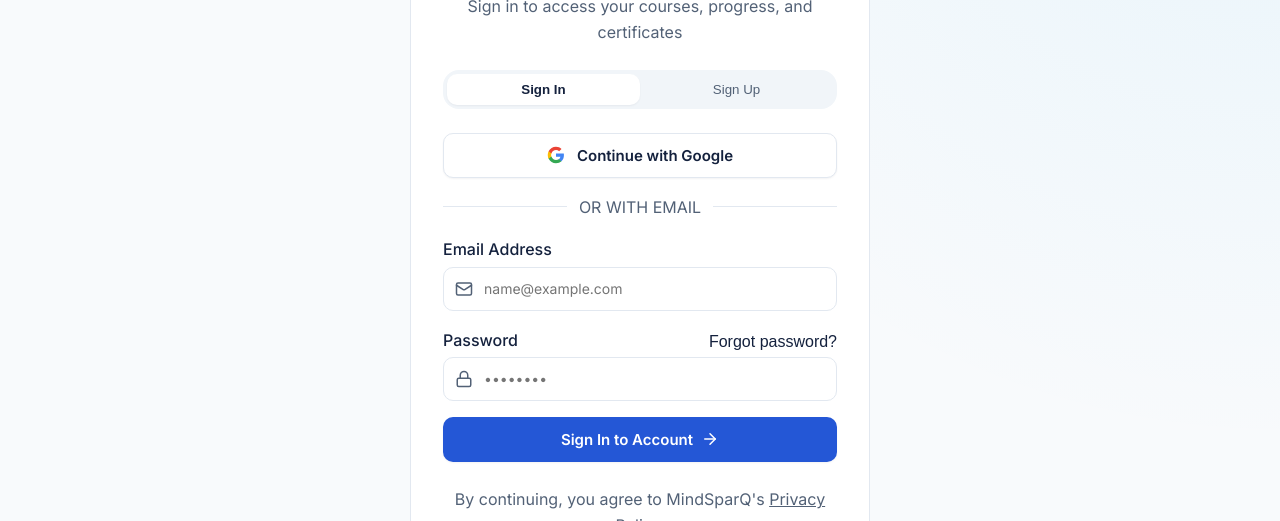
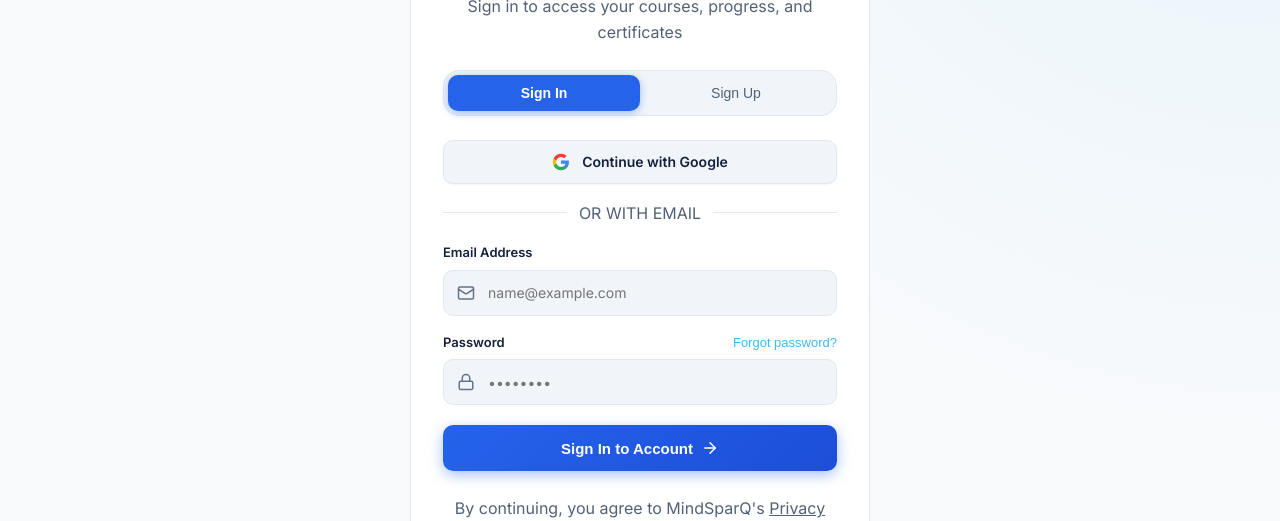
Before and after one commit to roadofriot/mindsparq-official-website, a React (Vite) app: page /auth in a window 1280 px wide. Shown: the part 417-938 px from the top of the page. Built offline with nearby package versions, Linux system fonts and the light colour scheme; no server answers.

Commit message:
feat: add AboutPage and AuthPage components for institutional profile and user authentication

```diff
--- a/src/pages/AuthPage.tsx
+++ b/src/pages/AuthPage.tsx
@@ -154,10 +154,11 @@ export const AuthPage: React.FC = () => {
           <div
             style={{
               display: 'flex',
-              backgroundColor: 'var(--color-surface-hover)',
+              backgroundColor: 'var(--color-surface-elevated)',
               borderRadius: 'var(--radius-lg)',
               padding: '4px',
-              marginBottom: 'var(--space-6)'
+              marginBottom: 'var(--space-6)',
+              border: '1px solid var(--color-border)'
             }}
           >
             <button
@@ -165,14 +166,15 @@ export const AuthPage: React.FC = () => {
               onClick={() => { setMode('signin'); setErrorMsg(null); setSuccessMsg(null); }}
               style={{
                 flex: 1,
-                padding: 'var(--space-2)',
+                padding: '10px var(--space-3)',
                 borderRadius: 'var(--radius-md)',
                 border: 'none',
-                background: mode === 'signin' ? 'var(--color-surface)' : 'transparent',
-                color: mode === 'signin' ? 'var(--color-primary-600)' : 'var(--color-text-secondary)',
-                fontWeight: mode === 'signin' ? 600 : 400,
+                background: mode === 'signin' ? '#2563eb' : 'transparent',
+                color: mode === 'signin' ? '#ffffff' : 'var(--color-text-secondary)',
+                fontWeight: mode === 'signin' ? 600 : 500,
+                fontSize: '0.875rem',
                 cursor: 'pointer',
-                boxShadow: mode === 'signin' ? 'var(--shadow-sm)' : 'none',
+                boxShadow: mode === 'signin' ? '0 2px 8px rgba(37, 99, 235, 0.4)' : 'none',
                 transition: 'all var(--transition-fast)'
               }}
             >
@@ -183,14 +185,15 @@ export const AuthPage: React.FC = () => {
               onClick={() => { setMode('signup'); setErrorMsg(null); setSuccessMsg(null); }}
               style={{
                 flex: 1,
-                padding: 'var(--space-2)',
+                padding: '10px var(--space-3)',
                 borderRadius: 'var(--radius-md)',
                 border: 'none',
-                background: mode === 'signup' ? 'var(--color-surface)' : 'transparent',
-                color: mode === 'signup' ? 'var(--color-primary-600)' : 'var(--color-text-secondary)',
-                fontWeight: mode === 'signup' ? 600 : 400,
+                background: mode === 'signup' ? '#2563eb' : 'transparent',
+                color: mode === 'signup' ? '#ffffff' : 'var(--color-text-secondary)',
+                fontWeight: mode === 'signup' ? 600 : 500,
+                fontSize: '0.875rem',
                 cursor: 'pointer',
-                boxShadow: mode === 'signup' ? 'var(--shadow-sm)' : 'none',
+                boxShadow: mode === 'signup' ? '0 2px 8px rgba(37, 99, 235, 0.4)' : 'none',
                 transition: 'all var(--transition-fast)'
               }}
             >
@@ -254,7 +257,13 @@ export const AuthPage: React.FC = () => {
                 alignItems: 'center',
                 justifyContent: 'center',
                 gap: 'var(--space-3)',
-                padding: 'var(--space-3)',
+                padding: '11px var(--space-4)',
+                borderRadius: 'var(--radius-md)',
+                backgroundColor: 'var(--color-surface-elevated)',
+                border: '1px solid var(--color-border)',
+                color: 'var(--color-text-primary)',
+                fontWeight: 600,
+                fontSize: '0.875rem',
                 marginBottom: 'var(--space-4)'
               }}
             >
@@ -303,10 +312,10 @@ export const AuthPage: React.FC = () => {
                 htmlFor="displayName"
                 style={{
                   display: 'block',
-                  fontSize: 'var(--font-sm)',
-                  fontWeight: 500,
-                  marginBottom: 'var(--space-1)',
-                  color: 'var(--color-text)'
+                  fontSize: '0.8125rem',
+                  fontWeight: 600,
+                  marginBottom: '6px',
+                  color: 'var(--color-text-primary)'
                 }}
               >
                 Full Name
@@ -316,10 +325,11 @@ export const AuthPage: React.FC = () => {
                   size={18}
                   style={{
                     position: 'absolute',
-                    left: '12px',
+                    left: '14px',
                     top: '50%',
                     transform: 'translateY(-50%)',
-                    color: 'var(--color-text-secondary)'
+                    color: 'var(--color-text-muted)',
+                    pointerEvents: 'none'
                   }}
                 />
                 <input
@@ -329,8 +339,26 @@ export const AuthPage: React.FC = () => {
                   value={displayName}
                   onChange={(e) => setDisplayName(e.target.value)}
                   placeholder="e.g. Suman Sharma"
-                  className="input-field"
-                  style={{ paddingLeft: '40px', width: '100%' }}
+                  style={{
+                    width: '100%',
+                    height: '46px',
+                    padding: '0 16px 0 44px',
+                    borderRadius: 'var(--radius-md)',
+                    backgroundColor: 'var(--color-surface-elevated)',
+                    border: '1px solid var(--color-border)',
+                    color: 'var(--color-text-primary)',
+                    fontSize: '0.875rem',
+                    outline: 'none',
+                    transition: 'border-color var(--transition-fast), box-shadow var(--transition-fast)'
+                  }}
+                  onFocus={(e) => {
+                    e.currentTarget.style.borderColor = '#38bdf8';
+                    e.currentTarget.style.boxShadow = '0 0 0 3px rgba(56, 189, 248, 0.15)';
+                  }}
+                  onBlur={(e) => {
+                    e.currentTarget.style.borderColor = 'var(--color-border)';
+                    e.currentTarget.style.boxShadow = 'none';
+                  }}
                 />
               </div>
             </div>
@@ -341,10 +369,10 @@ export const AuthPage: React.FC = () => {
               htmlFor="email"
               style={{
                 display: 'block',
-                fontSize: 'var(--font-sm)',
-                fontWeight: 500,
-                marginBottom: 'var(--space-1)',
-                color: 'var(--color-text)'
+                fontSize: '0.8125rem',
+                fontWeight: 600,
+                marginBottom: '6px',
+                color: 'var(--color-text-primary)'
               }}
             >
               Email Address
@@ -354,10 +382,11 @@ export const AuthPage: React.FC = () => {
                 size={18}
                 style={{
                   position: 'absolute',
-                  left: '12px',
+                  left: '14px',
                   top: '50%',
                   transform: 'translateY(-50%)',
-                  color: 'var(--color-text-secondary)'
+                  color: 'var(--color-text-muted)',
+                  pointerEvents: 'none'
                 }}
               />
               <input
@@ -367,23 +396,41 @@ export const AuthPage: React.FC = () => {
                 value={email}
                 onChange={(e) => setEmail(e.target.value)}
                 placeholder="name@example.com"
-                className="input-field"
-                style={{ paddingLeft: '40px', width: '100%' }}
+                style={{
+                  width: '100%',
+                  height: '46px',
+                  padding: '0 16px 0 44px',
+                  borderRadius: 'var(--radius-md)',
+                  backgroundColor: 'var(--color-surface-elevated)',
+                  border: '1px solid var(--color-border)',
+                  color: 'var(--color-text-primary)',
+                  fontSize: '0.875rem',
+                  outline: 'none',
+                  transition: 'border-color var(--transition-fast), box-shadow var(--transition-fast)'
+                }}
+                onFocus={(e) => {
+                  e.currentTarget.style.borderColor = '#38bdf8';
+                  e.currentTarget.style.boxShadow = '0 0 0 3px rgba(56, 189, 248, 0.15)';
+                }}
+                onBlur={(e) => {
+                  e.currentTarget.style.borderColor = 'var(--color-border)';
+                  e.currentTarget.style.boxShadow = 'none';
+                }}
               />
             </div>
           </div>
 
           {mode !== 'forgot' && (
-            <div style={{ marginBottom: 'var(--space-4)' }}>
-              <div style={{ display: 'flex', justifyContent: 'space-between', alignItems: 'center' }}>
+            <div style={{ marginBottom: 'var(--space-5)' }}>
+              <div style={{ display: 'flex', justifyContent: 'space-between', alignItems: 'center', marginBottom: '6px' }}>
                 <label
                   htmlFor="password"
                   style={{
                     display: 'block',
-                    fontSize: 'var(--font-sm)',
-                    fontWeight: 500,
-                    marginBottom: 'var(--space-1)',
-                    color: 'var(--color-text)'
+                    fontSize: '0.8125rem',
+                    fontWeight: 600,
+                    margin: 0,
+                    color: 'var(--color-text-primary)'
                   }}
                 >
                   Password
@@ -395,9 +442,11 @@ export const AuthPage: React.FC = () => {
                     style={{
                       background: 'none',
                       border: 'none',
-                      color: 'var(--color-primary-600)',
-                      fontSize: 'var(--font-xs)',
-                      cursor: 'pointer'
+                      color: '#38bdf8',
+                      fontSize: '0.8125rem',
+                      fontWeight: 500,
+                      cursor: 'pointer',
+                      padding: 0
                     }}
                   >
                     Forgot password?
@@ -409,10 +458,11 @@ export const AuthPage: React.FC = () => {
                   size={18}
                   style={{
                     position: 'absolute',
-                    left: '12px',
+                    left: '14px',
                     top: '50%',
                     transform: 'translateY(-50%)',
-                    color: 'var(--color-text-secondary)'
+                    color: 'var(--color-text-muted)',
+                    pointerEvents: 'none'
                   }}
                 />
                 <input
@@ -422,8 +472,26 @@ export const AuthPage: React.FC = () => {
                   value={password}
                   onChange={(e) => setPassword(e.target.value)}
                   placeholder="••••••••"
-                  className="input-field"
-                  style={{ paddingLeft: '40px', width: '100%' }}
+                  style={{
+                    width: '100%',
+                    height: '46px',
+                    padding: '0 16px 0 44px',
+                    borderRadius: 'var(--radius-md)',
+                    backgroundColor: 'var(--color-surface-elevated)',
+                    border: '1px solid var(--color-border)',
+                    color: 'var(--color-text-primary)',
+                    fontSize: '0.875rem',
+                    outline: 'none',
+                    transition: 'border-color var(--transition-fast), box-shadow var(--transition-fast)'
+                  }}
+                  onFocus={(e) => {
+                    e.currentTarget.style.borderColor = '#38bdf8';
+                    e.currentTarget.style.boxShadow = '0 0 0 3px rgba(56, 189, 248, 0.15)';
+                  }}
+                  onBlur={(e) => {
+                    e.currentTarget.style.borderColor = 'var(--color-border)';
+                    e.currentTarget.style.boxShadow = 'none';
+                  }}
                 />
               </div>
             </div>
@@ -432,15 +500,22 @@ export const AuthPage: React.FC = () => {
           <button
             type="submit"
             disabled={loading}
-            className="btn btn-primary"
             style={{
               width: '100%',
+              height: '46px',
               display: 'flex',
               alignItems: 'center',
               justifyContent: 'center',
               gap: 'var(--space-2)',
-              padding: 'var(--space-3)',
-              marginTop: 'var(--space-2)'
+              borderRadius: 'var(--radius-md)',
+              background: 'linear-gradient(135deg, #2563eb 0%, #1d4ed8 100%)',
+              color: '#ffffff',
+              border: 'none',
+              fontWeight: 600,
+              fontSize: '0.9375rem',
+              cursor: loading ? 'not-allowed' : 'pointer',
+              boxShadow: '0 4px 14px rgba(37, 99, 235, 0.4)',
+              transition: 'transform var(--transition-fast), box-shadow var(--transition-fast)'
             }}
           >
             <span>
```
Also changed, not shown: src/pages/AboutPage.tsx (+85 -23 lines).
